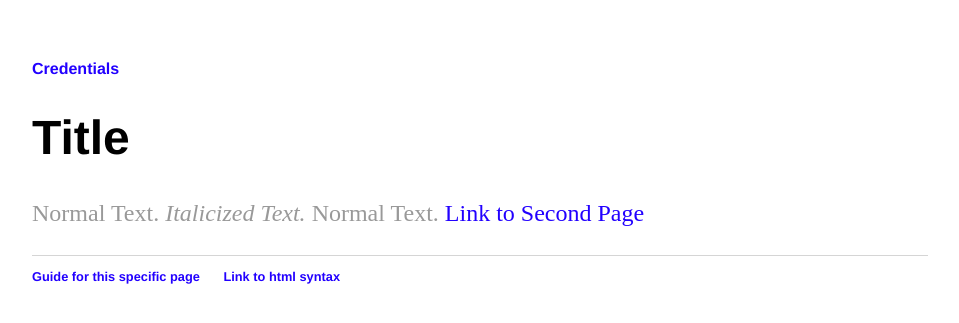
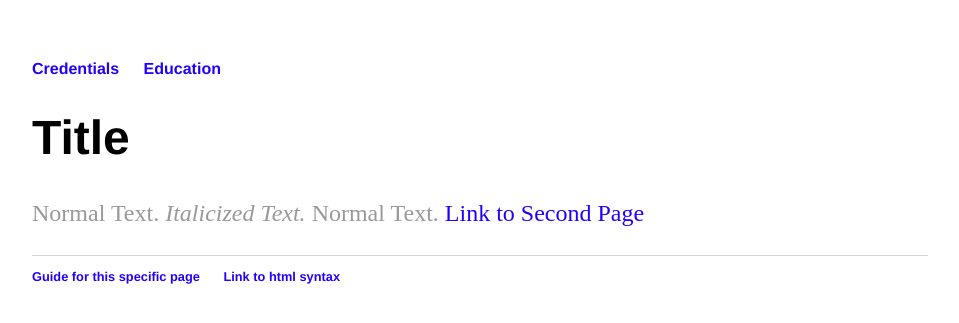
Before and after one commit to ShadowHazel/ShadowHazel.github.io, a Jekyll site: the page built from index.html, in a window 1280 px wide. Shown: the top 323 px of the page, without its empty margins (160-1119 px from the left). Built offline with Jekyll 4.4.1, drawn with Linux system fonts in a browser that asks for light colours.

Commit message:
Update default.html

```diff
--- a/_layouts/default.html
+++ b/_layouts/default.html
@@ -12,6 +12,7 @@
 	        		<li><a href="/cv">Third Page</a></li>
 	        		<li><a href="/blog">Fourth Page</a></li>-->
 				<li><a href="/cred">Credentials</a></li>
+				<li><a href="/edu">Education</a></li>
 	    		</ul>
 			</nav>
 			<div class="container">
```
